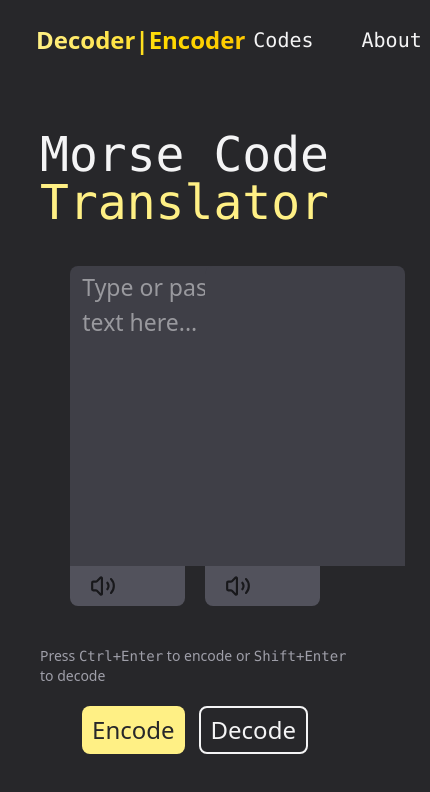
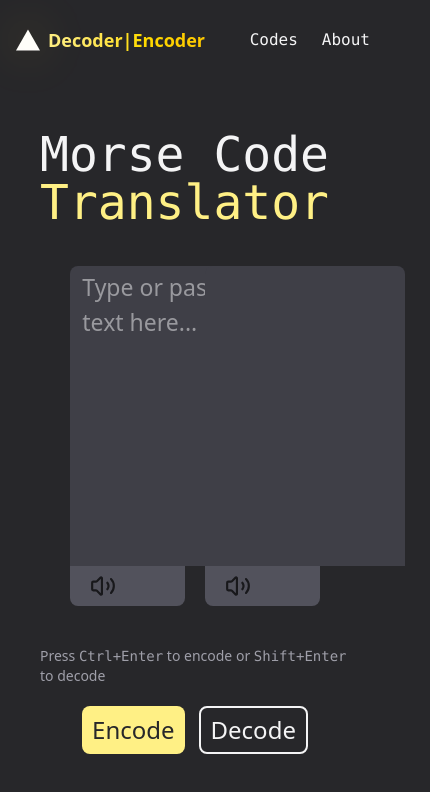
Before and after one commit to ValyMnDul/Morser, a Next.js app: page / in a window 390 px wide. Shown: the top 792 px of the page, 430 px wide, since content can reach past the window. Built offline with nearby package versions, Linux system fonts and the light colour scheme.

Commit message:
Add plain text speak; Make navbar responsive

```diff
--- a/src/app/page.tsx
+++ b/src/app/page.tsx
@@ -3,6 +3,7 @@ import { useRef, useState ,useEffect } from "react"
 import { Volume2 } from 'lucide-react';
 import { useMorseSound } from "@/hooks/useMorseSound";
 import { isMorseText } from "@/functions/detectText";
+import { say } from '@/functions/say';
 
 export default function MainPage(){
 
@@ -127,7 +128,7 @@ export default function MainPage(){
                                 playMorseCode(text);
                             }
                             else {
-                                console.log("PLAIN")
+                                say(text);
                             }
                         }
                     }}
@@ -164,7 +165,7 @@ export default function MainPage(){
                             playMorseCode(output);
                         }
                         else {
-                            console.log("PLAIN");
+                            say(output);
                         }
                     }}
                     />
--- a/src/components/Navbar.tsx
+++ b/src/components/Navbar.tsx
@@ -12,11 +12,11 @@ export default function Navbar(){
         className="w-full h-20 shrink-0"
         >
             <div
-            className="max-w-7xl mx-auto h-full px-6 flex flex-1 justify-between
+            className="max-w-7xl mx-auto h-full px-4 sm:px-6 flex flex-1 justify-between
             items-center">
 
                 <div
-                className="flex items-center gap-x-3 cursor-pointer group"
+                className="flex items-center gap-x-2 sm:gap-x-3 cursor-pointer group"
                 onClick={() => router.push('/')}
                 >
                     <div
@@ -27,7 +27,7 @@ export default function Navbar(){
                         alt="Logo"
                         width={32}
                         height={32}
-                        className="w-8 h-8 group-hover:rotate-12 transition-all
+                        className="w-6 h-6 sm:w-8 sm:h-8 group-hover:rotate-12 transition-all
                         duration-300"
                         />
 
@@ -39,7 +39,7 @@ export default function Navbar(){
                     </div>
 
                     <span
-                    className="text-2xl font-bold bg-linear-to-r from-yellow-200
+                    className="text-lg sm:text-2xl font-bold bg-linear-to-r from-yellow-200
                     via-yellow-300 to-yellow-400 bg-clip-text text-transparent"
                     >
                         Decoder|Encoder
@@ -48,10 +48,11 @@ export default function Navbar(){
                 </div>
 
                 <div
-                className="flex gap-x-8 font-mono"
+                className="flex gap-x-4 sm:gap-x-8 font-mono"
                 >
                     <Link
-                    className="text-xl text-zinc-100 relative group px-2 py-1"
+                    className="text-base sm:text-xl text-zinc-100 relative group
+                    px-1 sm:px-2 py-1"
                     href='/codes'
                     >
                         Codes
@@ -70,7 +71,8 @@ export default function Navbar(){
                     </Link>
 
                     <Link
-                        className="text-xl text-zinc-100 relative group px-2 py-1"
+                        className="text-base sm:text-xl text-zinc-100 relative group sm:px-2
+                        py-1 px-1"
                         href='/about'
                     >
                         About
--- /dev/null
+++ b/src/functions/say.ts
@@ -0,0 +1,11 @@
+export const say = (text:string) => {
+
+    globalThis.speechSynthesis.cancel();
+
+    const utterance = new SpeechSynthesisUtterance(text);
+
+    utterance.lang = 'en-US';
+    utterance.rate = 0.9;
+
+    globalThis.speechSynthesis.speak(utterance);
+}
```
